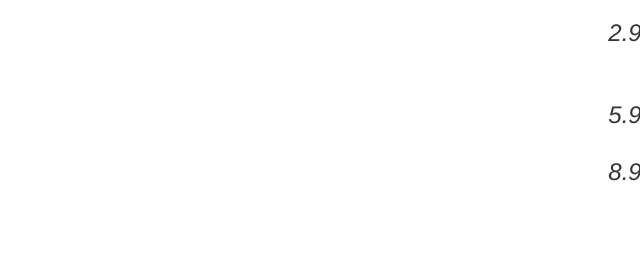
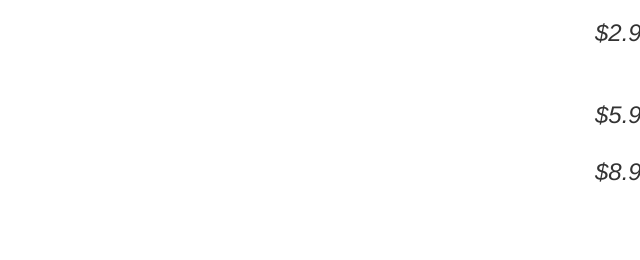
Before and after one commit to singhsonu778/AngularJS-Online-Gem-Store, a website: page source/index.html in a window 1280 px wide. Shown: the full height of the page, 640-1280 px from the left. Drawn offline with nearby package versions, Linux system fonts and the light colour scheme.

Commit message:
Format using currency filter to show $ sign

```diff
--- a/source/index.html
+++ b/source/index.html
@@ -8,7 +8,7 @@
 	<body ng-controller="StoreController as store">
 		<div class="product row" ng-hide="product.soldOut" ng-repeat="product in store.products">
 			<h3>
-				{{product.name}} <em class="pull-right">{{product.price}}</em>
+				{{product.name}} <em class="pull-right">{{product.price | currency}}</em>
 			</h3>
 			<button ng-show="product.canPurchase">Add to Cart</button>
 		</div>
```
